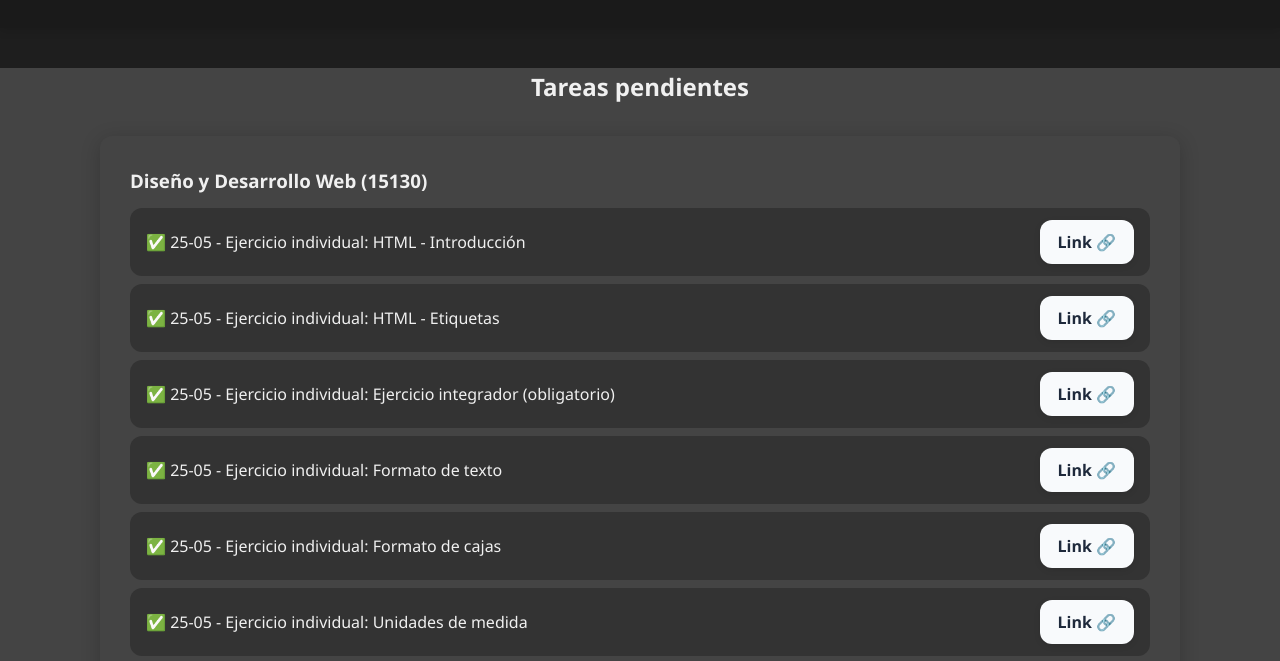
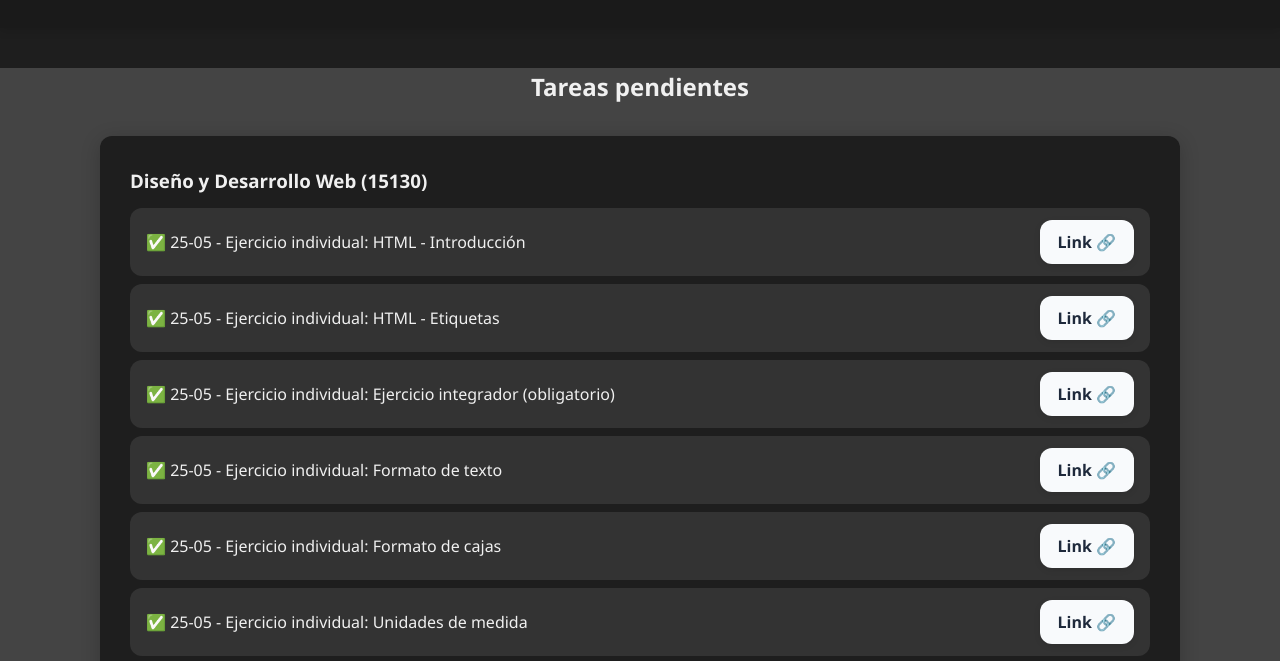
Before and after one commit to Gabriel-Ruffo-uade/uva3-tp2, a plain HTML site: page avisos.html in a window 1280 px wide. Both pictures are taken after a click on the button "🌙 Modo Oscuro". Shown: the part 132-793 px from the top of the page. Drawn offline with Linux system fonts and the light colour scheme.

Commit message:
correccion ol

```diff
--- a/style.css
+++ b/style.css
@@ -199,7 +199,6 @@ body.modo-oscuro section h3 {
     color: var(--dark-texto)
 }
 
-body.modo-oscuro article,
 body.modo-oscuro article h1 {
     background-color: var(--dark-tarjeta);
     color: var(--dark-texto)
@@ -246,6 +245,14 @@ body.modo-oscuro .tarjeta_links ul li,
 body.modo-oscuro .tarjeta_links ul li a{
     background-color: var(--dark-botones);
     color: var(--dark-texto);
+}
+
+body.modo-oscuro .seccion_lista_materias article{
+    background-color: var(--dark-fondo);
+}
+
+body.modo-oscuro .seccion_lista_materias article h3{
+    background-color: var(--dark-fondo);
 }
 
 body.modo-oscuro .tarjeta_sobre_mi,
```
